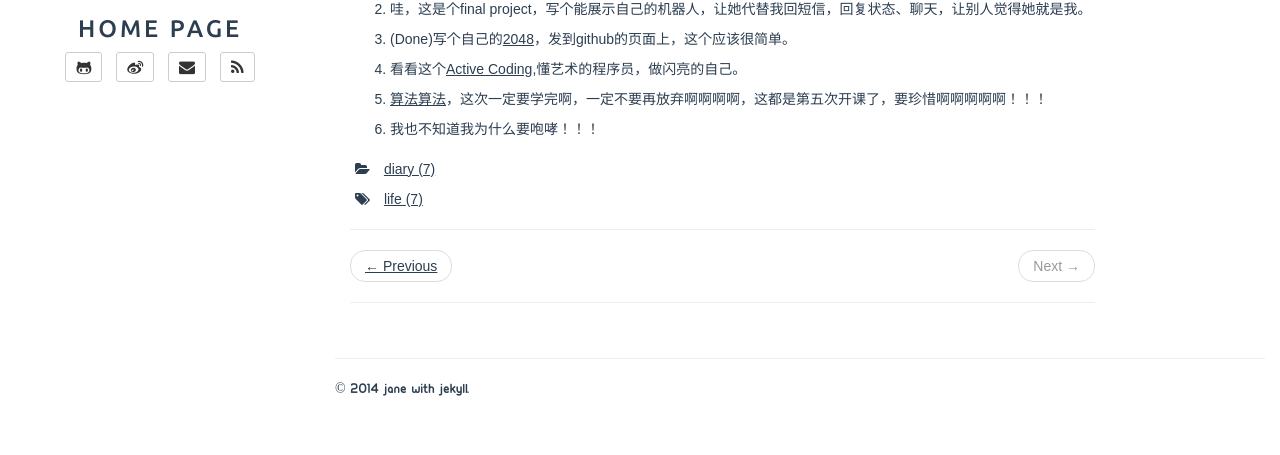
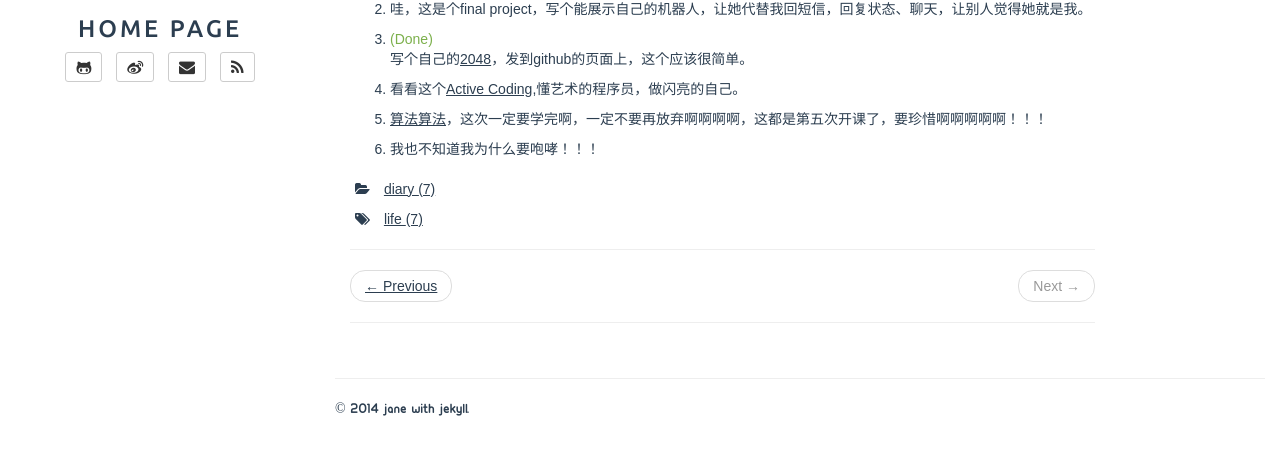
Before and after one commit to jane110511/jane110511.github.io, a Jekyll site: the page built from _posts/2019-01-31-happy-birthday.md, in a window 1280 px wide, cut to the strip 282-737 px from the top of the page. Built offline with Jekyll 4.4.1, drawn with Linux system fonts in a browser that asks for light colours; Markdown is read by kramdown in place of the engine named in the settings.

Commit message:
happy birthday

```diff
--- a/_posts/2019-01-31-happy-birthday.md
+++ b/_posts/2019-01-31-happy-birthday.md
@@ -15,7 +15,7 @@ tags: life
 
 1. 哇，这是个final project，写个能展示自己的机器人，让她代替我回短信，回复状态、聊天，让别人觉得她就是我。
 
-2. (Done)写个自己的[2048](http://jane110511.github.io/2048/2048.html)，发到github的页面上，这个应该很简单。
+2. <font color="#7CB04C">(Done)</font>写个自己的[2048](http://jane110511.github.io/2048/2048.html)，发到github的页面上，这个应该很简单。
 
 3. 看看这个[Active Coding](https://www.futurelearn.com/courses/creative-coding),懂艺术的程序员，做闪亮的自己。
 
```
